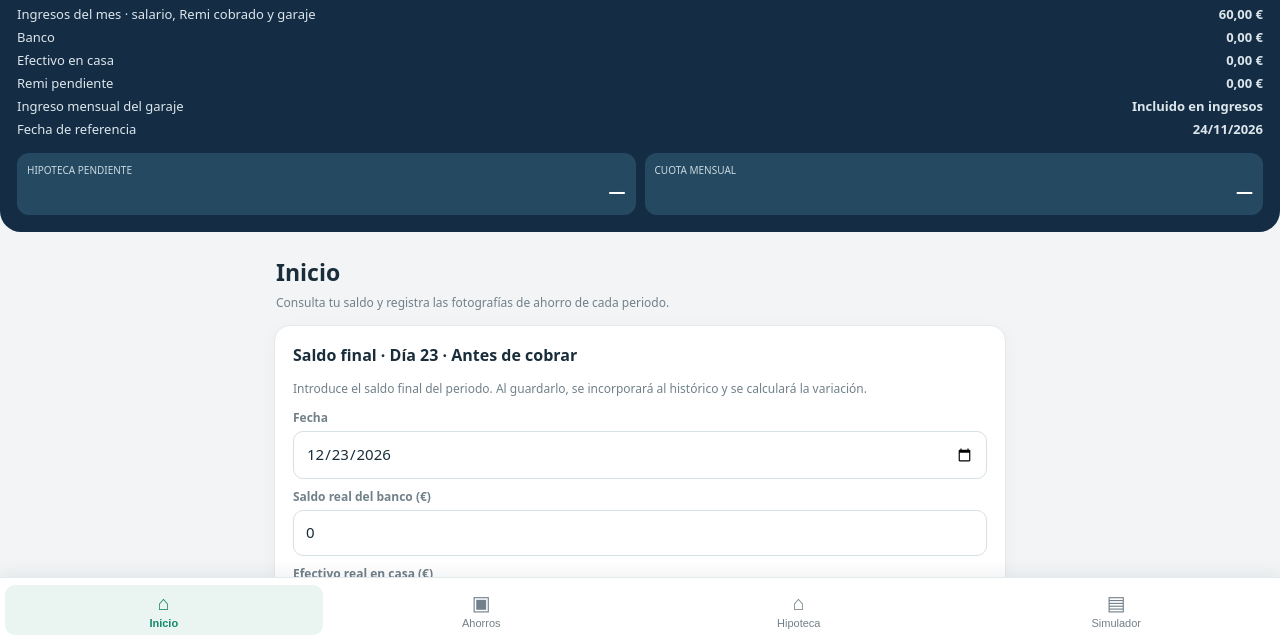
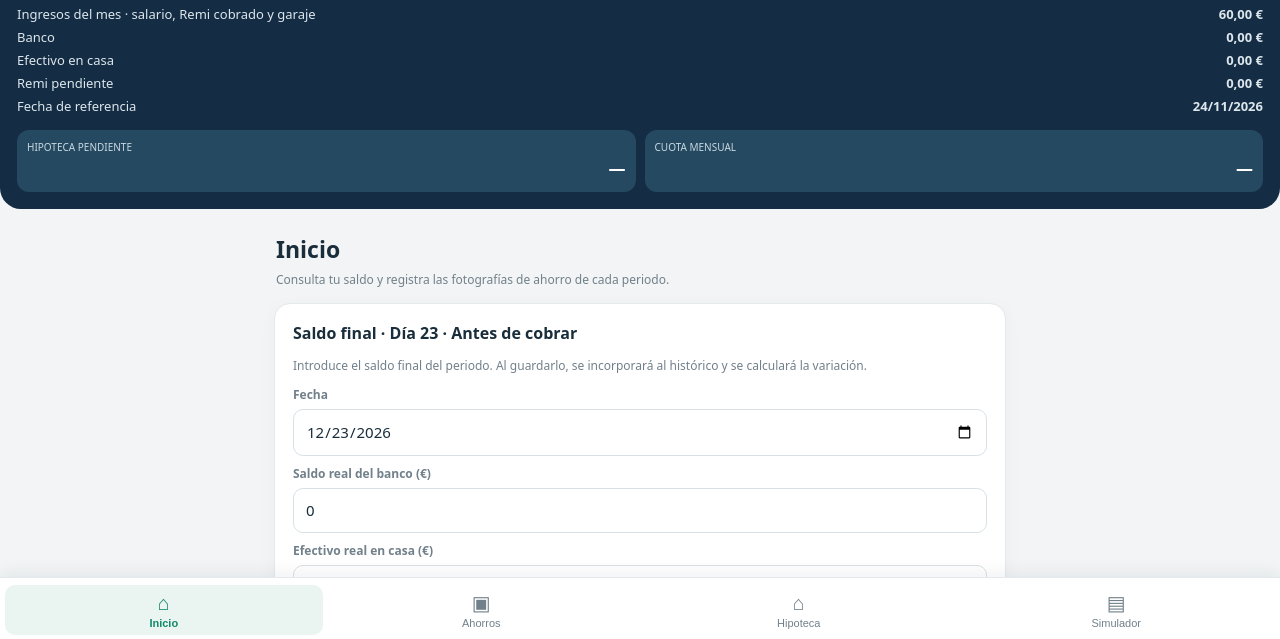
Before and after one commit to aitor1111-1111/Mis-finanzas, a plain HTML site: page index.html in a window 1280 px wide. Shown: the part 158-797 px from the top of the page. Drawn offline with Linux system fonts and the light colour scheme.

Commit message:
Evita duplicar el garaje en cabecera azul

```diff
--- a/index.html
+++ b/index.html
@@ -41,7 +41,7 @@ button.primary,button.secondary,button.small{border:0;border-radius:11px;padding
 
 </style></head><body>
 <header><div class="brand"><div class="logo">€</div><div><h1>MIS FINANZAS</h1><small>CONTROL FINANCIERO PERSONAL</small></div></div>
-<div class="hero"><div class="eyebrow">FOTOGRAFÍA FIJA · DÍA 24</div><div class="hero-value" id="heroTotal">0,00 €</div><div class="hero-row"><span>Ingresos del mes · salario, Remi cobrado y garaje</span><strong id="heroIncome">0,00 €</strong></div><div class="hero-row"><span>Banco</span><strong id="heroBank">0,00 €</strong></div><div class="hero-row"><span>Efectivo en casa</span><strong id="heroCash">0,00 €</strong></div><div class="hero-row"><span>Remi pendiente</span><strong id="heroRemi">0,00 €</strong></div><div class="hero-row"><span>Ingreso mensual del garaje</span><strong id="heroGarage">60,00 €</strong></div><div class="hero-row"><span>Fecha de referencia</span><strong id="heroDate">—</strong></div></div>
+<div class="hero"><div class="eyebrow">FOTOGRAFÍA FIJA · DÍA 24</div><div class="hero-value" id="heroTotal">0,00 €</div><div class="hero-row"><span>Ingresos del mes · salario, Remi cobrado y garaje</span><strong id="heroIncome">0,00 €</strong></div><div class="hero-row"><span>Banco</span><strong id="heroBank">0,00 €</strong></div><div class="hero-row"><span>Efectivo en casa</span><strong id="heroCash">0,00 €</strong></div><div class="hero-row"><span>Remi pendiente</span><strong id="heroRemi">0,00 €</strong></div><div class="hero-row"><span>Fecha de referencia</span><strong id="heroDate">—</strong></div></div>
 <div class="top-cards"><div class="top-card"><span>HIPOTECA PENDIENTE</span><strong id="heroMortgage">—</strong></div><div class="top-card"><span>CUOTA MENSUAL</span><strong id="heroPayment">—</strong></div></div></header>
 <main id="app"></main>
 <nav><button data-tab="inicio" class="active"><span class="ico">⌂</span>Inicio</button><button data-tab="ahorros"><span class="ico">▣</span>Ahorros</button><button data-tab="hipoteca"><span class="ico">⌂</span>Hipoteca</button><button data-tab="simulador"><span class="ico">▤</span>Simulador</button></nav>
@@ -62,7 +62,7 @@ function ensureRemiYear(year){const y=String(year);if(!Array.isArray(data.remiBy
 function pendingRemi(){return Object.keys(data.remiByYear||{}).reduce((sum,y)=>{ensureRemiYear(y);return sum+data.remiByYear[y].reduce((s,v,i)=>s+(data.remiDeliveredByYear[y][i]?0:num(v)),0)},0)}
 function fmtDate(s){if(!s)return '—';return new Date(s+'T12:00:00').toLocaleDateString('es-ES')}
 function headerMortgage(){const m=data.mortgage;return num(m.capital)?euro(m.capital):'—'}
-function renderHeader(){ensureActiveSnapshot();const monthlyIncome=num(data.salary)+num(data.remiCollected)+60;const total=monthlyIncome+num(data.bank)+num(data.home)+pendingRemi();document.getElementById('heroTotal').textContent=euro(total);document.getElementById('heroIncome').textContent=euro(monthlyIncome);document.getElementById('heroBank').textContent=euro(data.bank);document.getElementById('heroCash').textContent=euro(data.home);document.getElementById('heroRemi').textContent=euro(pendingRemi());document.getElementById('heroGarage').textContent='Incluido en ingresos';document.getElementById('heroDate').textContent=fmtDate(activeStartDate());document.getElementById('heroMortgage').textContent=headerMortgage();document.getElementById('heroPayment').textContent=num(data.mortgage.payment)?euro(data.mortgage.payment):'—'}
+function renderHeader(){ensureActiveSnapshot();const monthlyIncome=num(data.salary)+num(data.remiCollected)+60;const total=monthlyIncome+num(data.bank)+num(data.home)+pendingRemi();document.getElementById('heroTotal').textContent=euro(total);document.getElementById('heroIncome').textContent=euro(monthlyIncome);document.getElementById('heroBank').textContent=euro(data.bank);document.getElementById('heroCash').textContent=euro(data.home);document.getElementById('heroRemi').textContent=euro(pendingRemi());document.getElementById('heroDate').textContent=fmtDate(activeStartDate());document.getElementById('heroMortgage').textContent=headerMortgage();document.getElementById('heroPayment').textContent=num(data.mortgage.payment)?euro(data.mortgage.payment):'—'}
 function field(id,label,value,type='number'){return '<div class="field"><label for="'+id+'">'+label+'</label><input id="'+id+'" type="'+type+'" '+(type==='number'?'min="0" step="0.01"':'')+' value="'+String(value??'').replace(/"/g,'&quot;')+'"></div>'}
 function row(label,value,cls=''){return '<div class="row"><span class="label">'+label+'</span><strong class="value '+cls+'">'+value+'</strong></div>'}
 function card(title,body){return '<section class="card"><h2>'+title+'</h2>'+body+'</section>'}
```
